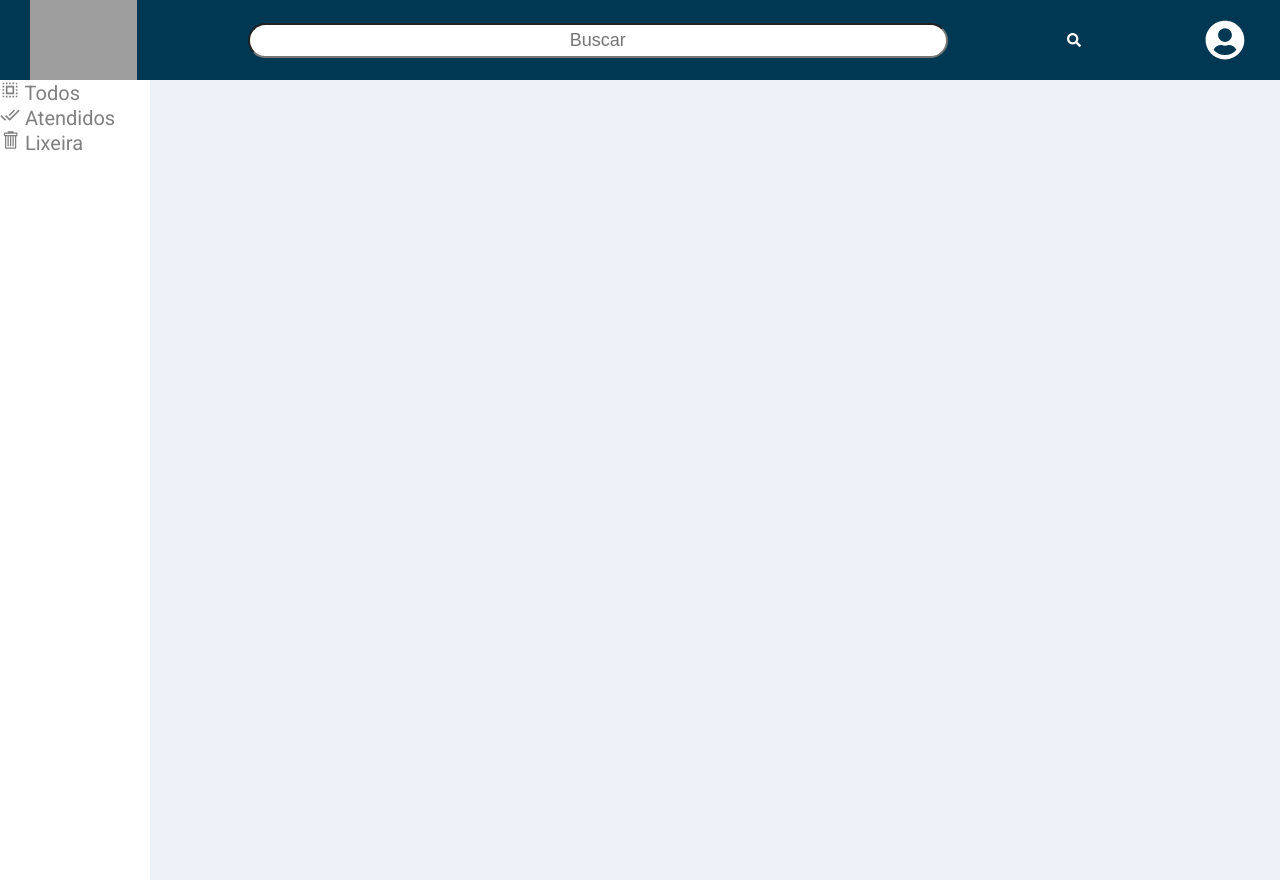
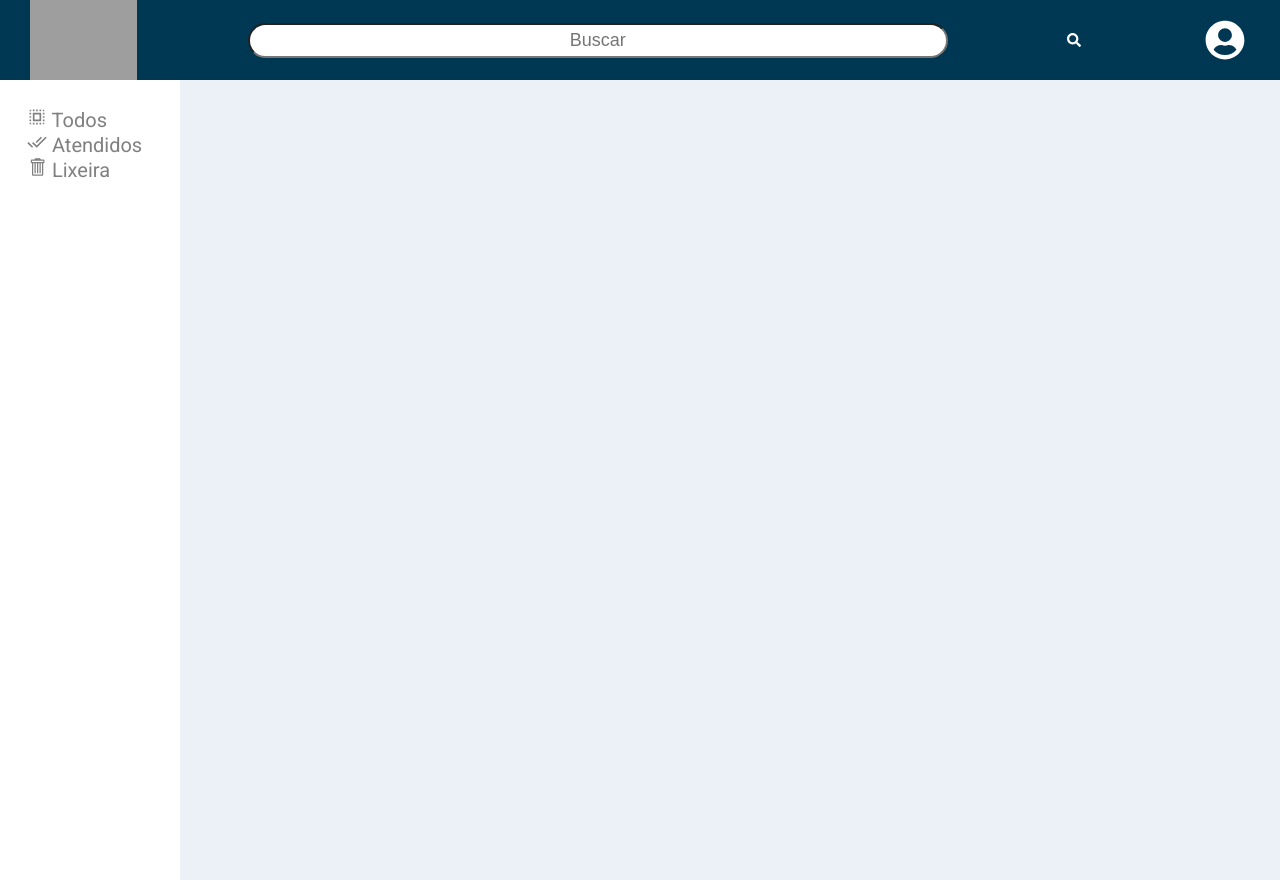
Before and after one commit to JonatasSousaZup/ProvaFront, a React (Create React App) app: page / in a window 1280 px wide. Built offline with nearby package versions, Linux system fonts and the light colour scheme; grey boxes are pictures that could not be loaded.

Commit message:
Criar lista de menu

```diff
--- a/src/Components/Menu/styles.js
+++ b/src/Components/Menu/styles.js
@@ -4,9 +4,12 @@ export const Container = styled.div`
     height: 100%;
     position: absolute;
     background: #FFF;
-    width: 150px;
+    width: 180px;
 
     ul{
+        margin-top: 15%;
+        position: absolute;
+        left: 15%;
         font-size: 20px;
         color: gray;
     }
```
